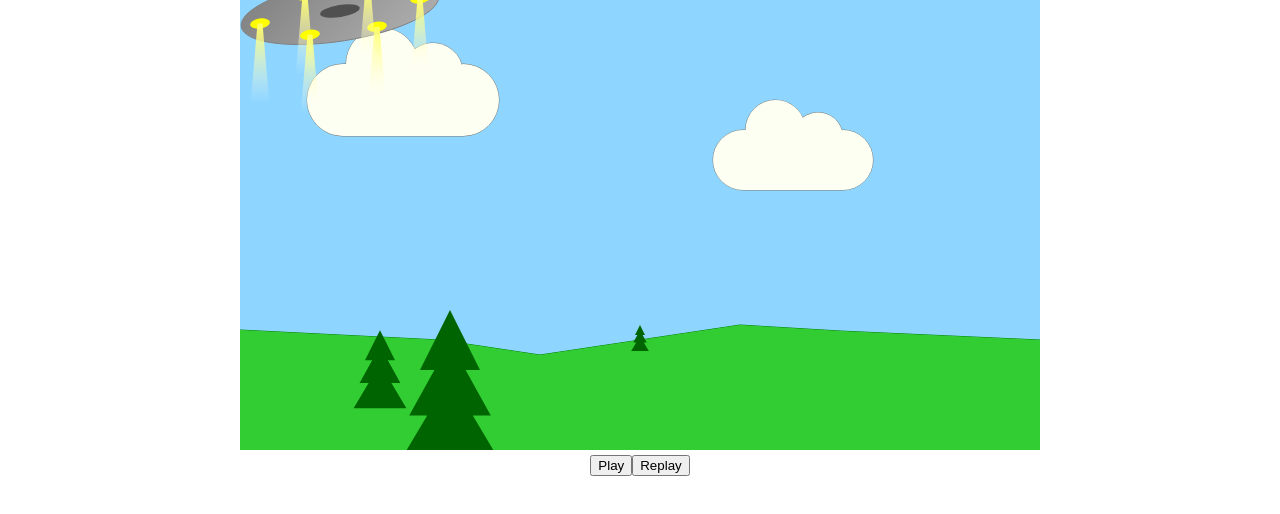
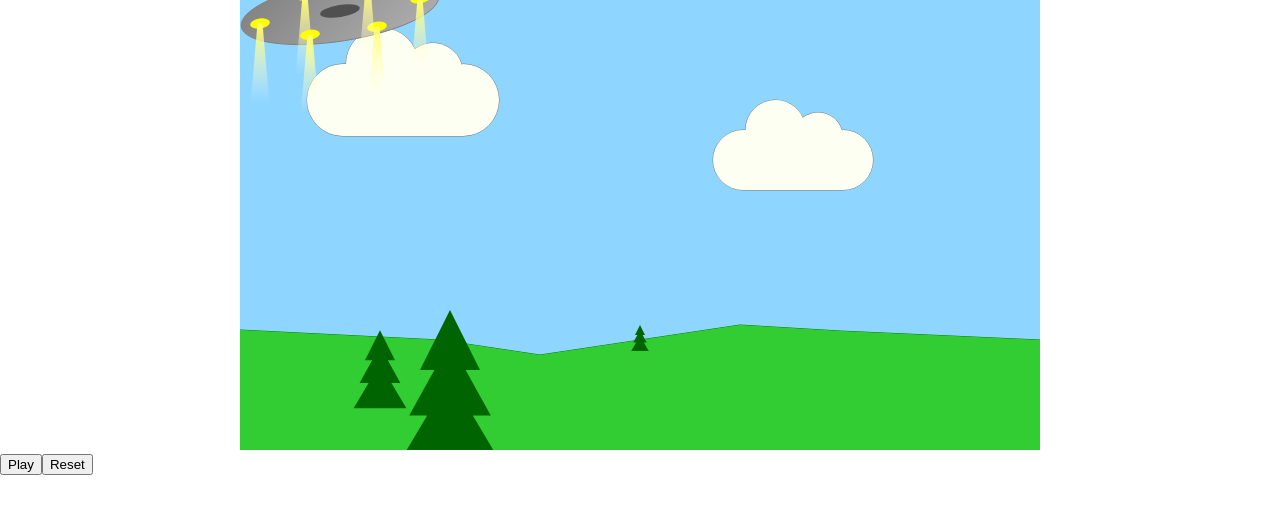
Before and after one commit to natashamcintyre/ufo-animation, a React (Create React App) app: page / in a window 1280 px wide. Shown: the top 514 px of the page. Built offline with nearby package versions, Linux system fonts and the light colour scheme.

Commit message:
Reset button appears only when animation is paused

```diff
--- a/src/App.css
+++ b/src/App.css
@@ -5,3 +5,7 @@
 canvas {
   background: #8ED6FF;
 }
+
+#buttons {
+  display: flex;
+}
--- a/src/Canvas.js
+++ b/src/Canvas.js
@@ -1,7 +1,8 @@
-import React, { useState } from 'react'
+import React, { useState, useEffect } from 'react'
 import { useCanvas } from './hooks/useCanvas'
 
 function Canvas() {
+  const [reset, setReset] = useState(0)
   const [play, setPlay] = useState(false)
   const [ canvasRef, canvasWidth, canvasHeight, resetAnimation ] = useCanvas(play)
 
@@ -9,9 +10,17 @@ function Canvas() {
     setPlay(!play)
   }
 
-  function restartAnimation() {
+  function resetUfo() {
+    // setPlay(false)
     resetAnimation()
-    setPlay(false)
+  }
+
+  const updateButtonVisibility = () => {
+    if (play === true) {
+      return 'hidden'
+    } else {
+      return 'visible'
+    }
   }
 
   return(
@@ -24,7 +33,7 @@ function Canvas() {
       </div>
       <div id="buttons">
         <button id='pause-button' onClick={togglePauseAnimation}>{play === true ? `Pause` : `Play`}</button>
-        <button id='restart-button' onClick={restartAnimation}>Replay</button>
+        <button id='restart-button' onClick={resetUfo} style={{ visibility: updateButtonVisibility() }}>Reset</button>
       </div>
     </div>
   )
--- a/src/hooks/useCanvas.js
+++ b/src/hooks/useCanvas.js
@@ -97,6 +97,9 @@ export function useCanvas(play) {
     setUfoYCenter(11)
     setTilt(1)
     setTimer(0)
+    setCloudOrigin(3)
+    setTreeScale(30)
+    setlevelNumerator(19)
   }
 
   if (play === true) {
```
Also changed, not shown: .eslintrc.js.
